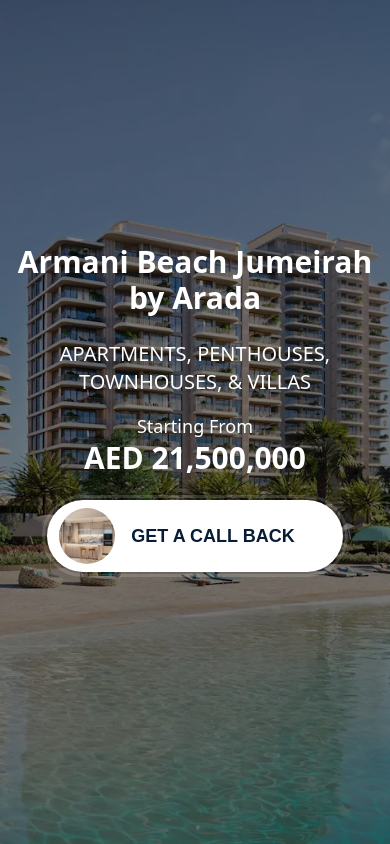
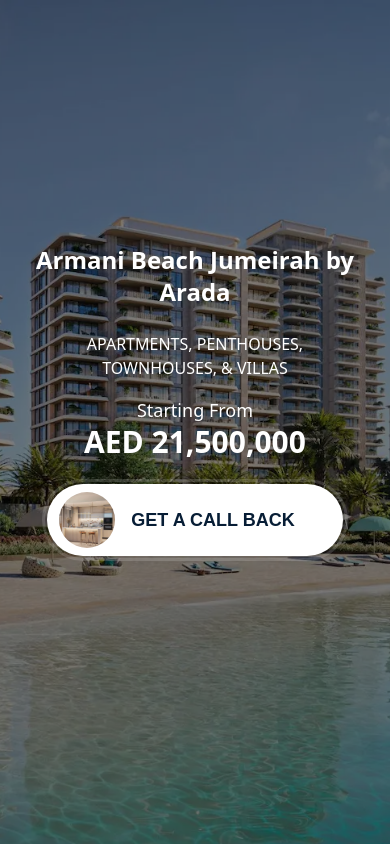
Before and after one commit to Ameer-m/dubaiislandsvilla, a Next.js app: page / in a window 390 px wide. Shown: the top 844 px of the page. Built offline with nearby package versions, Linux system fonts and the light colour scheme; a web font is replaced by a local one.

Commit message:
hero image update

```diff
--- a/app/components/Hero.js
+++ b/app/components/Hero.js
@@ -21,7 +21,7 @@ const Hero = ({ title, subtitle, buttonText, buttonAction }) => {
             src="/image-08.webp"
             alt="Palm Armani"
             fill // Replaces `layout="fill"`
-            quality={20}
+            quality={10}
             className="absolute z-0 object-cover object-center "
         />
 
@@ -29,16 +29,16 @@ const Hero = ({ title, subtitle, buttonText, buttonAction }) => {
         <div className="absolute inset-0 bg-black/50"></div>
 
         <div className="flex flex-col justify-between items-center lg:flex-row w-full px-4 py-5 mx-auto sm:max-w-xl md:max-w-full lg:max-w-screen-xl md:px-24 lg:px-8 lg:py-20 relative z-20 h-full">
-            <div className="mb-12 lg:pr-5 lg:mb-0 w-full flex justify-center items-center text-white">
+            <div className="mb-12 lg:pr-5 lg:mb-0 w-full text-white ">
             <div className="w-full mb-6 text-center">
-                <h2 className="mb-6 text-3xl font-bold lg:text-5xl">
+                <h2 className="mb-6 text-2xl font-bold lg:text-5xl">
                 Armani Beach Jumeirah by Arada
                 </h2>
-                <p className="text-xl md:text-2xl mb-4 uppercase">Apartments, Penthouses,<br /> Townhouses, & Villas</p>
+                <p className="text-md md:text-2xl mb-4 uppercase">Apartments, Penthouses,<br /> Townhouses, & Villas</p>
                 <div className="w-full">
-                <span className="inline text-lg md:text-xl">Starting From </span>
-                <br className="block lg:hidden" />
-                <p className="text-3xl lg:text-4xl font-bold"> AED 21,500,000</p>
+                    <span className="inline text-lg md:text-xl">Starting From </span>
+                    <br className="block lg:hidden" />
+                    <p className="text-3xl lg:text-4xl font-bold"> AED 21,500,000</p>
                 </div>
                 <div className="flex justify-center items-center flex-col md:flex-row md:space-x-6 w-full">
                     <div className="w-full flex flex-col items-center justify-center">
```
